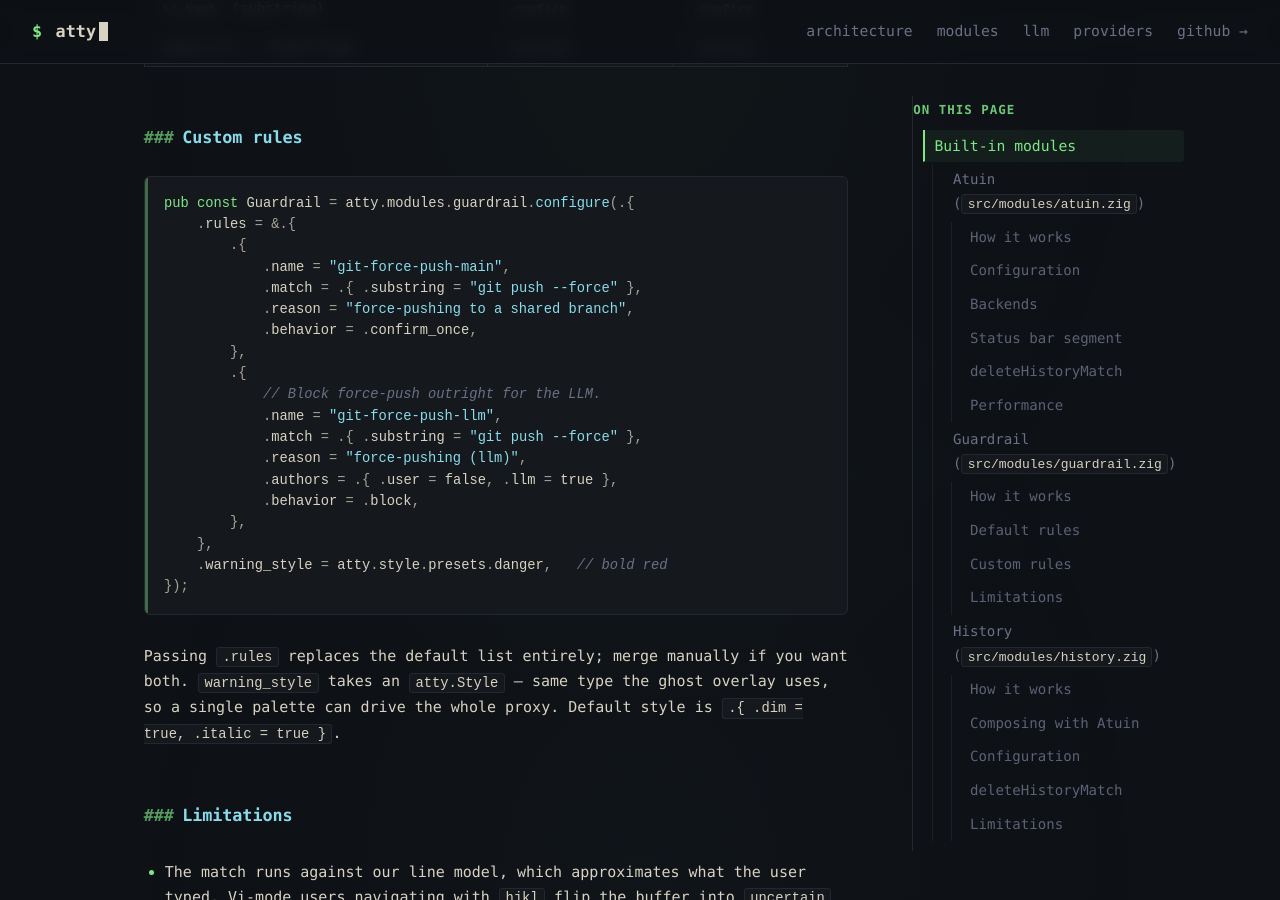
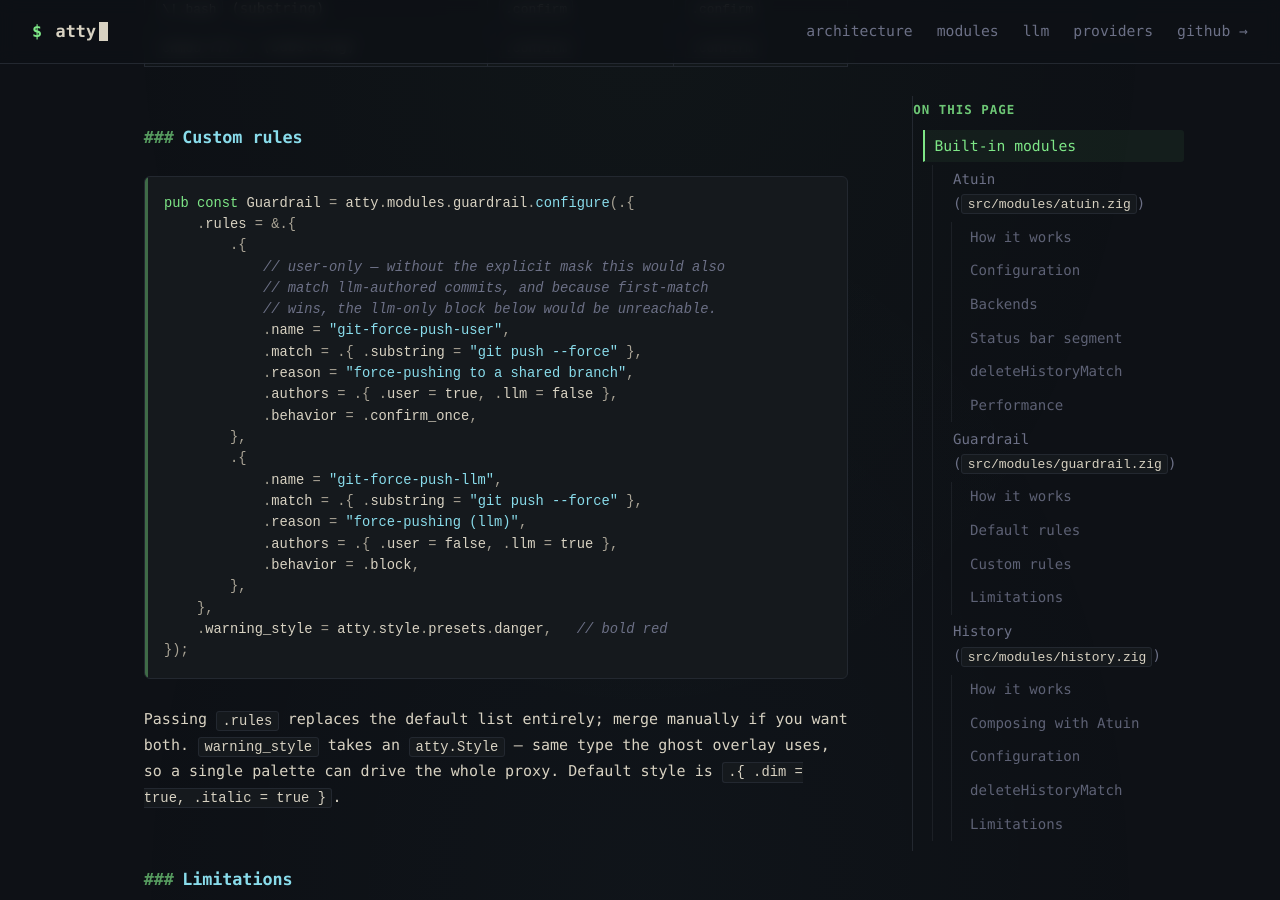
Before and after one commit to fentas/atty, a Jekyll site: the page built from docs/providers.md, in a window 1280 px wide and 900 px high, scrolled down 4562 px. Built offline with Jekyll 4.4.1, drawn with Linux system fonts in a browser that asks for light colours.

Commit message:
fix(guardrail): address Copilot round 3 on PR #27
2 findings:
- docs/providers.md custom-rule example: restrict the user-version of
  `git-force-push` to `.user` so the llm-version below isn't masked
  by first-match-wins ordering. Otherwise the example silently fails
  to block model-suggested force-pushes.
- guardrail.zig doc comment: `globMatch` is iterative with a single
  `*`-backtrack, not recursive. Updated both the `Match`-union docstring
  and the function header to say so + note O(pattern × line) and the
  constant stack.

```diff
--- a/docs/providers.md
+++ b/docs/providers.md
@@ -166,13 +166,16 @@ bomb are `.block` for both authors. Most others differentiate:
 pub const Guardrail = atty.modules.guardrail.configure(.{
     .rules = &.{
         .{
-            .name = "git-force-push-main",
+            // user-only — without the explicit mask this would also
+            // match llm-authored commits, and because first-match
+            // wins, the llm-only block below would be unreachable.
+            .name = "git-force-push-user",
             .match = .{ .substring = "git push --force" },
             .reason = "force-pushing to a shared branch",
+            .authors = .{ .user = true, .llm = false },
             .behavior = .confirm_once,
         },
         .{
-            // Block force-push outright for the LLM.
             .name = "git-force-push-llm",
             .match = .{ .substring = "git push --force" },
             .reason = "force-pushing (llm)",
```
Also changed, not shown: 1 other file.
